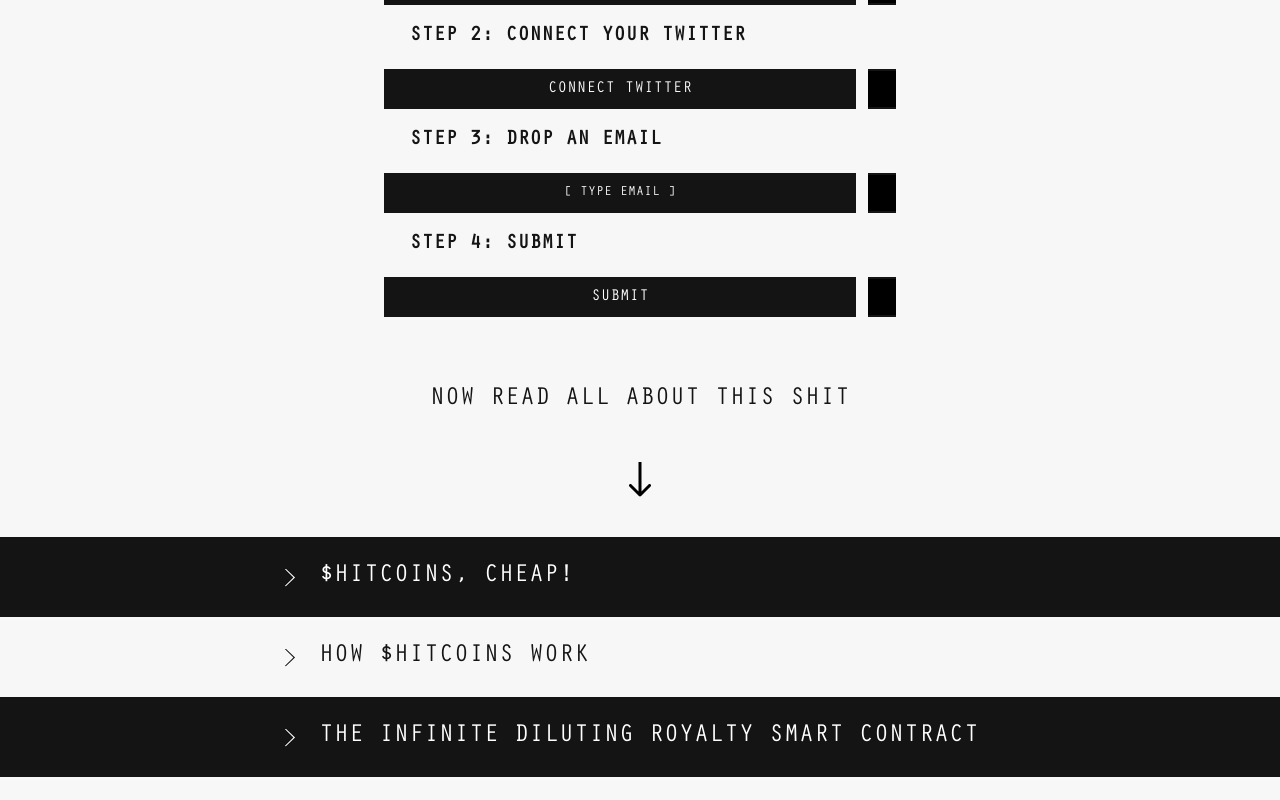
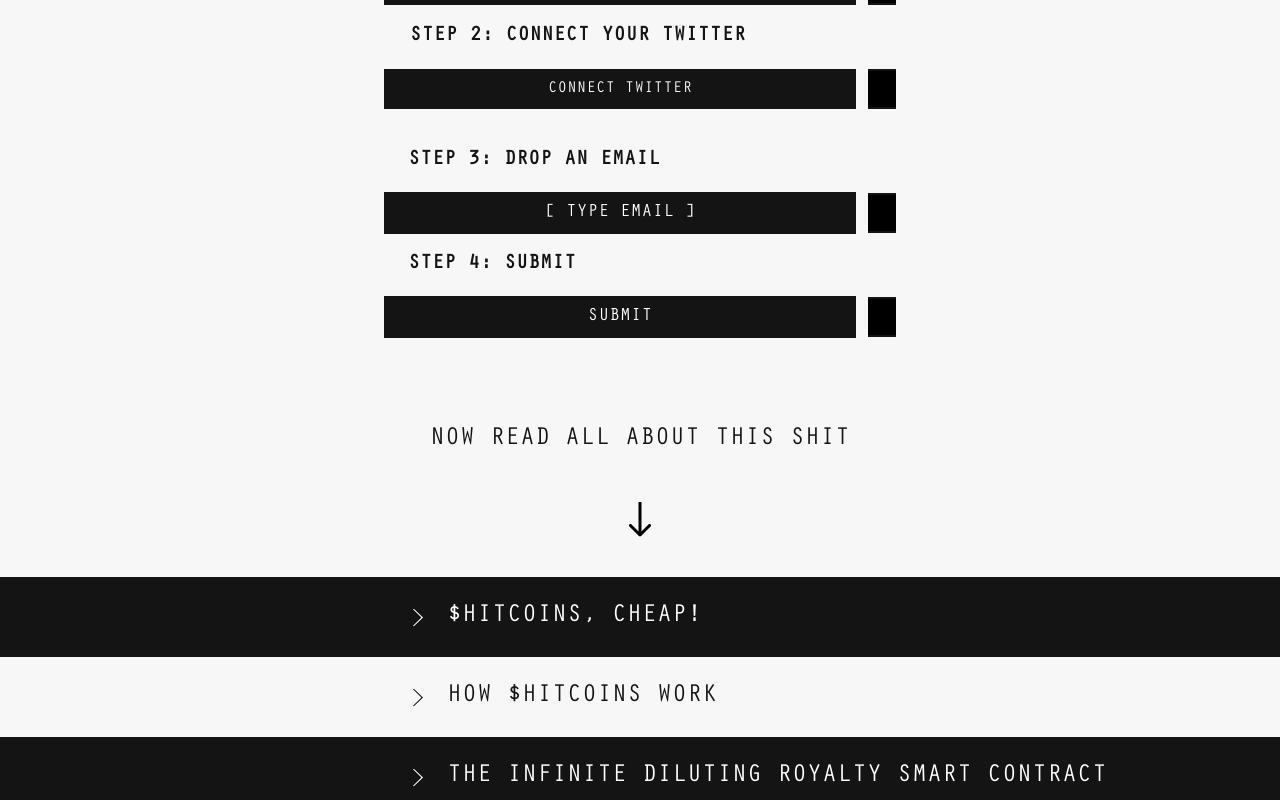
Before and after one commit to KamalNanda/shit-coin, a React (Create React App) app: page / in a window 1280 px wide. Shown: the part 1220-2020 px from the top of the page. Built offline with nearby package versions, Linux system fonts and the light colour scheme; a web font is replaced by a local one.

Commit message:
firebase implemented

```diff
--- a/package.json
+++ b/package.json
@@ -6,9 +6,12 @@
     "@testing-library/jest-dom": "^5.11.4",
     "@testing-library/react": "^11.1.0",
     "@testing-library/user-event": "^12.1.10",
+    "firebase": "^8.4.2",
     "react": "^17.0.2",
     "react-dom": "^17.0.2",
+    "react-firebaseui": "^5.0.2",
     "react-scripts": "4.0.3",
+    "react-toastify": "^8.1.0",
     "styled-components": "^5.3.3",
     "web-vitals": "^1.0.1"
   },
--- a/src/Components/About/index.js
+++ b/src/Components/About/index.js
@@ -1,5 +1,6 @@
-import {useState} from 'react'
+import { useState } from 'react'
 import styled from 'styled-components'
+import firebase from "../firebase"
 const cross = '/assets/icons/cross.svg'
 
 const arrow = '/assets/icons/arrow-down-black.svg'
@@ -25,6 +26,12 @@ const Wrapper = styled.div`
         padding-left:5px;
         padding-right:5px;
     }
+    form{
+        width:100% !important;
+    }
+    .w-100{
+        width:100% !important;
+    }
     strong{
         font-size: 20px;
         line-height: 24px;
@@ -32,6 +39,13 @@ const Wrapper = styled.div`
         @media (max-width:768px){
             width: 80%;
         }
+    }
+    ::placeholder{
+        font-size:larger;
+        text-align:center;
+    }
+    :-ms-input-placeholder {
+        font-size:larger;
     }
     .d-flex{
         display: flex;
@@ -69,14 +83,13 @@ const Wrapper = styled.div`
     input{
         background: #141414 !important;
         color:white;
-
+        width:100%;
         border:none;
         padding:10px;
+        text-align: center;
+        font-size:18px;
     }
-form{
-    width:calc(100% - 40px) !important;
 
-}
     input::placeholder{
         color:white;
         z-index:1;
@@ -90,6 +103,7 @@ form{
         margin-top: 40px;
         margin-bottom: 40px;
         display: block;
+        cursor:pointer;
     }
     @media only screen and (max-width: 768px) {
         p{
@@ -98,96 +112,145 @@ form{
     }
 `
 
-const Step = ({data}) => {
-    const [clicked,setclicked] = useState(false)
-    const [email,setemail] = useState('')
-    const handleClick = ()=>{
+const Step = ({ data }) => {
+    const [clicked, setclicked] = useState(false)
+    const [signin, setsignin] = useState(false)
 
-            setclicked(!clicked);
+
+    const handlesignin = () => {
+
+        setsignin(true);
 
     }
-    const handleSubmit = ()=>{
-        alert(email)
-        handleClick();
+    const Signin = () => {
+        var Twitter_provider = new firebase.auth.TwitterAuthProvider();
+        firebase.auth().signInWithPopup(Twitter_provider)
+            .then((re) => {
+                handlesignin();
+            })
+            .catch((err) => {
+                console.log(err)
+            })
     }
-    const handleChange = (e)=>{
-        setemail(e.target.value)
+    const handleClick = () => {
+
+        setclicked(!clicked);
+
     }
-    console.log(email)
-return <>
+
+    return <>
         <strong>Step {data.key}: {data?.title}</strong>
         <div className="d-flex">
-            <div className="black" onClick={handleClick} style={{"cursor":"pointer"}}>
-                {data.type==="button"?data?.content:
-                    data.type==="input"?
-                                    <form onSubmit={handleSubmit}>
-                                    <input type="text" placeholder={data.content} onChange={handleChange} value={email} />
-                                    </form>:
-                                    <span onClick={handleSubmit} >Submit</span>}
+            <div className="black" onClick={handleClick} style={{ "cursor": "pointer" }}>
+                {data.type === "button" ? data?.content : signin ? <span>Twitter Connected</span> : <span onClick={Signin}>Connect Twitter</span>}
+
 
             </div>
             <div className="black-cross">
-               {clicked?<img  src={cross} alt="cross" />:<h2 style={{"color":"black"}}>X</h2>}
+                {clicked ? <img src={cross} alt="cross" /> : <h2 style={{ "color": "black" }}>X</h2>}
             </div>
         </div>
     </>
 }
 //style={{visibility : data?.isCrossVisible === true ? "unset" : "hidden"}}
 const About = () => {
+    const [email, setemail] = useState('')
+    const [clicked, setclicked] = useState(false)
+
+    const handleclick = ()=>{
+        setclicked(!clicked)
+    }
+    const handleSubmit = (e) => {
+        e.preventDefault()
+        alert(email)
+        handleclick()
+
+    }
+    const handleChange = (e) => {
+        setemail(e.target.value)
+        if (/^[A-Z0-9._%+-]+@[A-Z0-9.-]+\.[A-Z]{2,4}$/.test(e.target.value)) {
+            handleclick()
+        }
+    }
     const list = [
         {
-            title : "connect your wallet",
+            title: "connect your wallet",
             content: "connect wallet",
             isCrossVisible: false,
-            key: 1 ,
-            type:"button"
+            key: 1,
+            type: "button"
         },
         {
-            title : "connect your twitter",
+            title: "connect your twitter",
             content: "connect twitter",
             isCrossVisible: false,
             key: 2,
-            type:"button"
+            type: "twitter"
 
         },
-        {
-            title : "drop an email",
-            content: "[ TYPE EMAIL ]",
-            isCrossVisible: false,
-            key: 3,
-            type:"input"
+        // {
+        //     title : "drop an email",
+        //     content: "[ TYPE EMAIL ]",
+        //     isCrossVisible: false,
+        //     key: 3,
+        //     type:"input"
 
-        },
-        {
-            title : "submit",
-            content: "submit",
-            isCrossVisible: false,
-            key: 4 ,
-            type:"submit",
+        // },
+        // {
+        //     title : "submit",
+        //     content: "submit",
+        //     isCrossVisible: false,
+        //     key: 4 ,
+        //     type:"submit",
 
 
-        }
+        // }
 
     ]
-    const handleArrowClick = ()=>{
+    const handleArrowClick = () => {
         window.scrollTo({
-            top:1500,
-            left:0,
-            behavior:'smooth'
+            top: 1500,
+            left: 0,
+            behavior: 'smooth'
         })
     }
     return <Wrapper>
-        <p style={{marginBottom: '60px'}} >
+        <p style={{ marginBottom: '60px' }} >
             Welcome $hitheads, to join the shitlist
-            <br/>you must follow these steps and then
-            <br/>wait until we’re good and ready.
+            <br />you must follow these steps and then
+            <br />wait until we’re good and ready.
         </p>
         {
-            list.map( (li) => {
+            list.map((li) => {
                 return <Step data={li} />
             })
         }
-        <p  style={{marginTop: "40px"}}>now read all about this shit</p>
+        <div className="d-flex align-items-center justify-content-center" >
+        <form onSubmit={handleSubmit}>
+            <strong>&nbsp;&nbsp;Step 3: Drop an Email</strong>
+
+            <div className="d-flex w-100">
+                <div className="black">
+                    <input type="email" placeholder="[ TYPE EMAIL ]" onChange={handleChange} value={email} />
+                </div>
+                <div className="black-cross">
+                {clicked ? <img src={cross} alt="cross" /> : <h2 style={{ "color": "black" }}>X</h2>}
+                 </div>
+            </div>
+            <strong>&nbsp;&nbsp;Step 4: Submit</strong>
+
+            <div className="d-flex w-100">
+                <div className="black">
+                    <input type="submit" placeholder="Submit" />
+                </div>
+                <div className="black-cross">
+                {clicked ? <img src={cross} alt="cross" /> : <h2 style={{ "color": "black" }}>X</h2>}
+                 </div>
+            </div>
+        </form>
+        </div>
+
+        <p style={{ marginTop: "40px" }}>now read all about this shit</p>
         <img id="arrow" src={arrow} onClick={handleArrowClick} alt="alt" />
     </Wrapper>
 }
--- a/src/Components/Faq/index.js
+++ b/src/Components/Faq/index.js
@@ -8,13 +8,16 @@ const FAQWrapper = styled.div`
         props => props.type === "black"
             ? "#141414" : "#F7F7F7"
     };
+
     font-size: 25px;
     line-height: 30px;
     padding: 25px;
+
     color: ${
         props => props.type === "black"
             ? "white" : "#141414"
     };
+
     .arrow-img{
         margin-right: 20px;
         cursor: pointer;
@@ -23,7 +26,7 @@ const FAQWrapper = styled.div`
         transform: rotateZ(-90deg);
     }
     .faq-question{
-        padding-left: 20%;
+        padding-left: 30%;
         display:flex;
         align-items:center;
         width: 100%:
@@ -63,7 +66,7 @@ const FAQ = (props) => {
     const [isShow, setShow] = useState(false)
     const toggleShow = () => setShow(!isShow)
     return <FAQWrapper type={props.type}>
-        <div className="faq-question">
+        <div className="faq-question d-flex align-items-center justify-content-center">
             <img src={props.type === "white" ? arrowBlack : arrowWhite} onClick={toggleShow} className={`arrow-img ${isShow ? "" : "arrow-right"}`} />
             <p>{props.question}</p>
         </div>
--- a/src/Components/Hero/index.js
+++ b/src/Components/Hero/index.js
@@ -92,7 +92,7 @@ const Wrapper = styled.div`
         p{
             z-index:1;
             text-transform: uppercase;
-            margin: 40px 0;
+            margin: 20px 0 40px 0;
             font-size: 25px;
             @media(max-width: 1440px){
                 font-size: 18px;
@@ -173,7 +173,7 @@ const Hero = () => {
         <div className="hero-container">
 
             <h2>$HITCOINS.<span style={{"font-weight": "400","font-style": "italic"}}>CHEAP</span></h2>
-            <p>quality shit like you’ve never seen before!</p>
+            <p>you’ve never seen shit like this before!</p>
             <Button type="big" onClick={handleArrowClick}>get ready to Start some shit</Button>
             <img id="arrow" src={arrow} alt="alt" onClick={handleArrowClick}/>
         </div>
--- /dev/null
+++ b/src/Components/firebase.js
@@ -0,0 +1,6 @@
+import firebase from 'firebase'
+import firebaseConfig from '../firestore.config.json'
+
+firebase.initializeApp(firebaseConfig);
+
+export default firebase;
--- /dev/null
+++ b/src/firestore.config.json
@@ -0,0 +1,9 @@
+{
+    "apiKey": "AIzaSyBj4OcfoNfPBQTYds1-q5zdMzx3oBQ4t4M",
+    "authDomain": "shitcoin-11e79.firebaseapp.com",
+    "projectId": "shitcoin-11e79",
+    "storageBucket": "shitcoin-11e79.appspot.com",
+    "messagingSenderId": "876537084746",
+    "appId": "1:876537084746:web:0e2711170499f8678f9fb3",
+    "measurementId": "G-TTGEY952GJ"
+  }
```
Also changed, not shown: src/Components/Login/twitter.js (added, +16 -0 lines), 2 other files (tests, documents, lock files or other folders).
